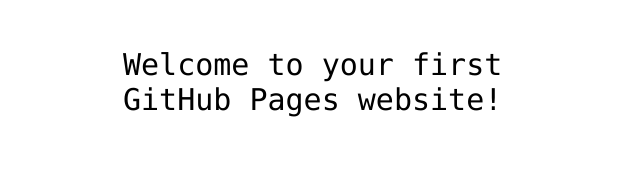
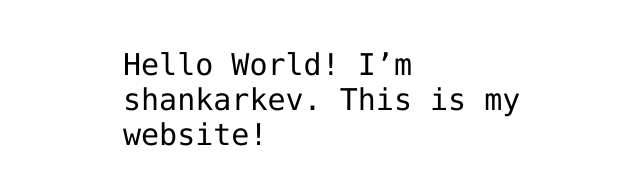
Before and after one commit to shankarkev/hello-world, a plain HTML site: page index.html in a window 1280 px wide. Shown: the part 341-526 px from the top of the page, without its empty margins (317-957 px from the left). Drawn offline with Linux system fonts and the light colour scheme.

Commit message:
Added my username to index.html file

```diff
--- a/index.html
+++ b/index.html
@@ -12,7 +12,7 @@
 <img src="https://octodex.github.com/images/daftpunktocat-thomas.gif" id="octocat" alt="octocat-gif" />
 
 <!-- Change this code here by copy and pasting your template on line 15 -->
-<p>Welcome to your first GitHub Pages website!</p>
+<p>Hello World! I’m shankarkev. This is my website!</p>
 
 </body>
 </html>
```
